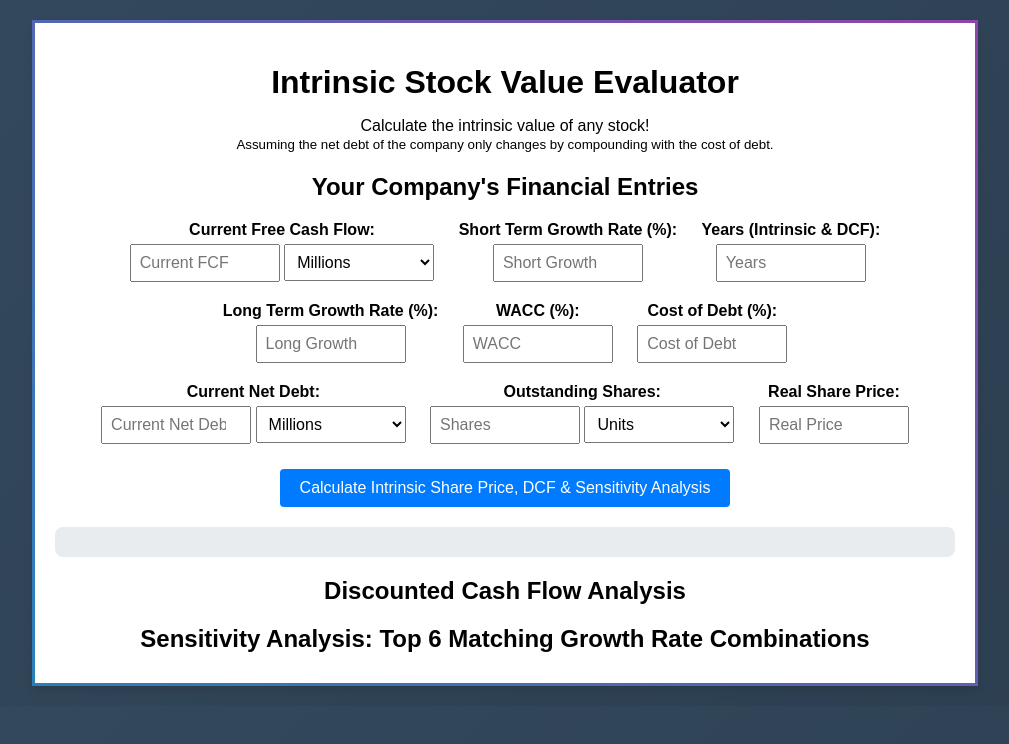
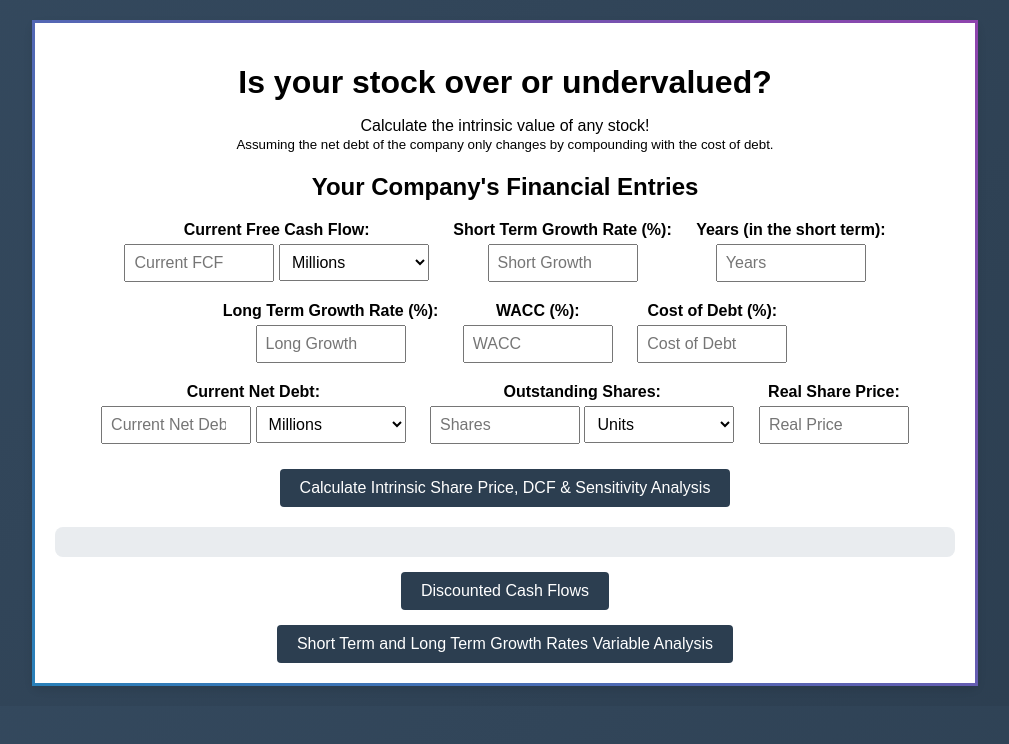
Before and after one commit to DelaneyThau/my-134project, a plain HTML site: page 134project.html in a window 1280 px wide. Shown: the whole page, without its empty margins (135-1144 px from the left). Drawn offline with Linux system fonts and the light colour scheme.

Commit message:
Add files via upload

```diff
--- a/134project.html
+++ b/134project.html
@@ -9,7 +9,7 @@
 <html lang="en">
 <head>
   <meta charset="UTF-8">
-  <title>Intrinsic Stock Value Evaluator</title>
+  <title>Is Your Stock Over or Undervalued?</title>
   <style>
     /* Overall slick, professional background */
     body {
@@ -50,10 +50,11 @@
       font-size: 16px;
       box-sizing: border-box;
     }
+    /* Buttons now match the dark blue background (#2c3e50) */
     button {
       margin-top: 15px;
       padding: 10px 20px;
-      background-color: #007BFF;
+      background-color: #2c3e50;
       color: #fff;
       border: none;
       cursor: pointer;
@@ -61,7 +62,7 @@
       border-radius: 4px;
     }
     button:hover {
-      background-color: #0056b3;
+      background-color: #24303b;
     }
     .output {
       margin-top: 20px;
@@ -101,8 +102,11 @@
 </head>
 <body>
   <div class="container">
-    <h1>Intrinsic Stock Value Evaluator</h1>
-    <p style="text-align:center;">Calculate the intrinsic value of any stock! <br><small>Assuming the net debt of the company only changes by compounding with the cost of debt.</small></p>
+    <h1>Is your stock over or undervalued?</h1>
+    <p style="text-align:center;">
+      Calculate the intrinsic value of any stock!<br>
+      <small>Assuming the net debt of the company only changes by compounding with the cost of debt.</small>
+    </p>
 
     <h2>Your Company's Financial Entries</h2>
     <div style="text-align:center;">
@@ -120,7 +124,7 @@
         <input type="number" id="shortGrowth" placeholder="Short Growth">
       </div>
       <div class="input-group">
-        <label for="years">Years (Intrinsic & DCF):</label>
+        <label for="years">Years (in the short term):</label>
         <input type="number" id="years" placeholder="Years">
       </div>
       <div class="input-group">
@@ -166,16 +170,39 @@
 
     <div class="output" id="result"></div>
 
-    <h2>Discounted Cash Flow Analysis</h2>
-    <div id="dcfTable"></div>
+    <!-- Toggle Button for Discounted Cash Flows Section -->
+    <div style="text-align:center;">
+      <button id="toggleDCF" onclick="toggleSection('dcfContent')">Discounted Cash Flows</button>
+    </div>
+    <div id="dcfContent" style="display: none;">
+      <div id="dcfTable"></div>
+    </div>
 
-    <h2>Sensitivity Analysis: Top 6 Matching Growth Rate Combinations</h2>
-    <div id="matchTable"></div>
+    <!-- Toggle Button for Sensitivity Analysis Section -->
+    <div style="text-align:center;">
+      <button id="toggleSensitivity" onclick="toggleSection('sensitivityContent')">Short Term and Long Term Growth Rates Variable Analysis</button>
+    </div>
+    <div id="sensitivityContent" style="display: none;">
+      <p style="text-align:center;">
+        This table gives six combinations of different short term and long term growth rates that make the intrinsic share price equal to the real share price of your stock. These six combinations have the lowest margin of error from the real share price.
+      </p>
+      <div id="matchTable"></div>
+    </div>
   </div>
 
   <script>
+    // Toggle display of a section
+    function toggleSection(sectionId) {
+      var section = document.getElementById(sectionId);
+      if (section.style.display === "none" || section.style.display === "") {
+        section.style.display = "block";
+      } else {
+        section.style.display = "none";
+      }
+    }
+
     // Calculate the intrinsic share price using provided inputs.
-    // Adjust net debt by compounding each year using the cost of debt.
+    // Net debt compounds each year using the cost of debt.
     function calculateIntrinsicSharePrice(FCF, g_short, years, g_long, WACC, netDebt, costDebt, outstandingShares) {
       let pv = 0;
       for (let t = 1; t <= years; t++) {
@@ -187,17 +214,17 @@
         return NaN;
       }
       let terminalValue = (FCF_final * (1 + g_long)) / (WACC - g_long) / Math.pow(1 + WACC, years);
-      // Compound net debt each year using the cost of debt.
+      // Compound net debt using cost of debt for the given number of years.
       let compoundedNetDebt = netDebt * Math.pow(1 + costDebt, years);
       let enterpriseValue = pv + terminalValue;
       let equityValue = enterpriseValue - compoundedNetDebt;
       return equityValue / outstandingShares;
     }
 
-    // Generate the Discounted Cash Flow (DCF) table.
-    // The table dynamically creates columns based on the "Years" input,
-    // with one column per year, one column for Terminal Value, and one for the Present Value of Cash Flows.
-    // Display values in billions (rounded to 3 decimals).
+    // Generate the Discounted Cash Flows table.
+    // The table creates columns based on the "Years" input, a column for Terminal Value,
+    // and a final column for the sum of all discounted cash flows (Present Value of Cash Flows).
+    // Values are displayed in billions (rounded to 3 decimals).
     function generateDCFTable() {
       let fcf = parseFloat(document.getElementById('fcf').value) * parseFloat(document.getElementById('fcfUnit').value);
       let shortGrowth = parseFloat(document.getElementById('shortGrowth').value) / 100;
@@ -207,7 +234,6 @@
 
       let totalDCF = 0;
       let tableHTML = "<table><tr>";
-      // Create header columns for each year.
       for (let year = 1; year <= numYears; year++) {
         tableHTML += "<th>Year " + year + "</th>";
       }
@@ -218,7 +244,6 @@
         let futureCF = fcf * Math.pow(1 + shortGrowth, year);
         let discountedCF = futureCF / Math.pow(1 + WACC, year);
         totalDCF += discountedCF;
-        // Convert to billions and round to 3 decimals.
         tableHTML += "<td>$" + (discountedCF / 1e9).toFixed(3) + "B</td>";
       }
       let FCF_final = fcf * Math.pow(1 + shortGrowth, numYears);
@@ -232,8 +257,6 @@
     }
 
     // Generate the Sensitivity Analysis table showing the top 6 matching growth rate combinations.
-    // This loops over both short term and long term growth rates (0.1% increments)
-    // and collects pairs where the intrinsic share price is within ±$0.20 of the real share price.
     function generateSensitivityAnalysis() {
       let minRate = 0;
       let maxLimit = 0.5; // up to 50%
@@ -251,7 +274,6 @@
       let matchPairs = [];
       let absTol = 0.20; // ±$0.20 tolerance
 
-      // Nested loop over both short term and long term growth rates.
       for (let shortRate = minRate; shortRate <= maxRange + 1e-9; shortRate += step) {
         for (let longRate = minRate; longRate <= maxRange + 1e-9; longRate += step) {
           let intrinsicPrice = calculateIntrinsicSharePrice(fcf, shortRate, years, longRate, wacc, netDebt, costDebt, shares);
@@ -261,7 +283,6 @@
         }
       }
 
-      // Sort matching pairs by closeness and take the top 6.
       matchPairs.sort((a, b) => Math.abs(a.price - realPrice) - Math.abs(b.price - realPrice));
       let topMatches = matchPairs.slice(0, 6);
 
@@ -279,8 +300,6 @@
     }
 
     // Main calculation function.
-    // It computes the intrinsic share price, displays the result message,
-    // and then generates both the DCF analysis table and the sensitivity analysis table.
     function calculate() {
       let fcf = parseFloat(document.getElementById('fcf').value) * parseFloat(document.getElementById('fcfUnit').value);
       let shortGrowth = parseFloat(document.getElementById('shortGrowth').value) / 100;
@@ -305,7 +324,8 @@
         } else {
           message = "fairly valued";
         }
-        document.getElementById('result').innerHTML = "<p>Intrinsic Share Price: $" + intrinsicPrice.toFixed(2) + ";<br>Since the intrinsic price is " + (intrinsicPrice > realPrice ? "greater" : intrinsicPrice < realPrice ? "less" : "equal") +
+        document.getElementById('result').innerHTML = "<p>Intrinsic Share Price: $" + intrinsicPrice.toFixed(2) +
+          ";<br>Since the intrinsic price is " + (intrinsicPrice > realPrice ? "greater" : intrinsicPrice < realPrice ? "less" : "equal") +
           " than the real share price ($" + realPrice.toFixed(2) + "), the stock is " + message + ".</p>";
       }
 
```
